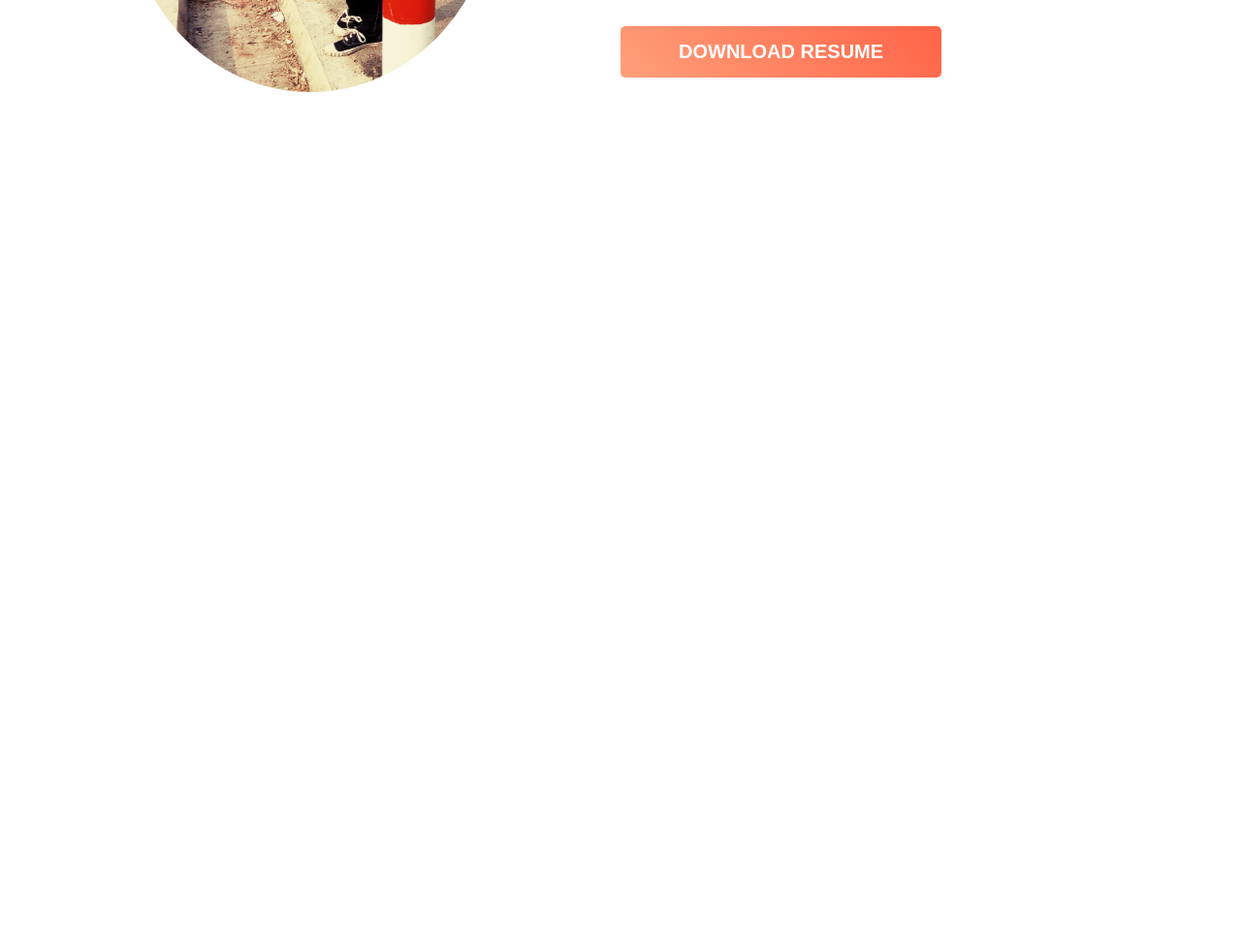
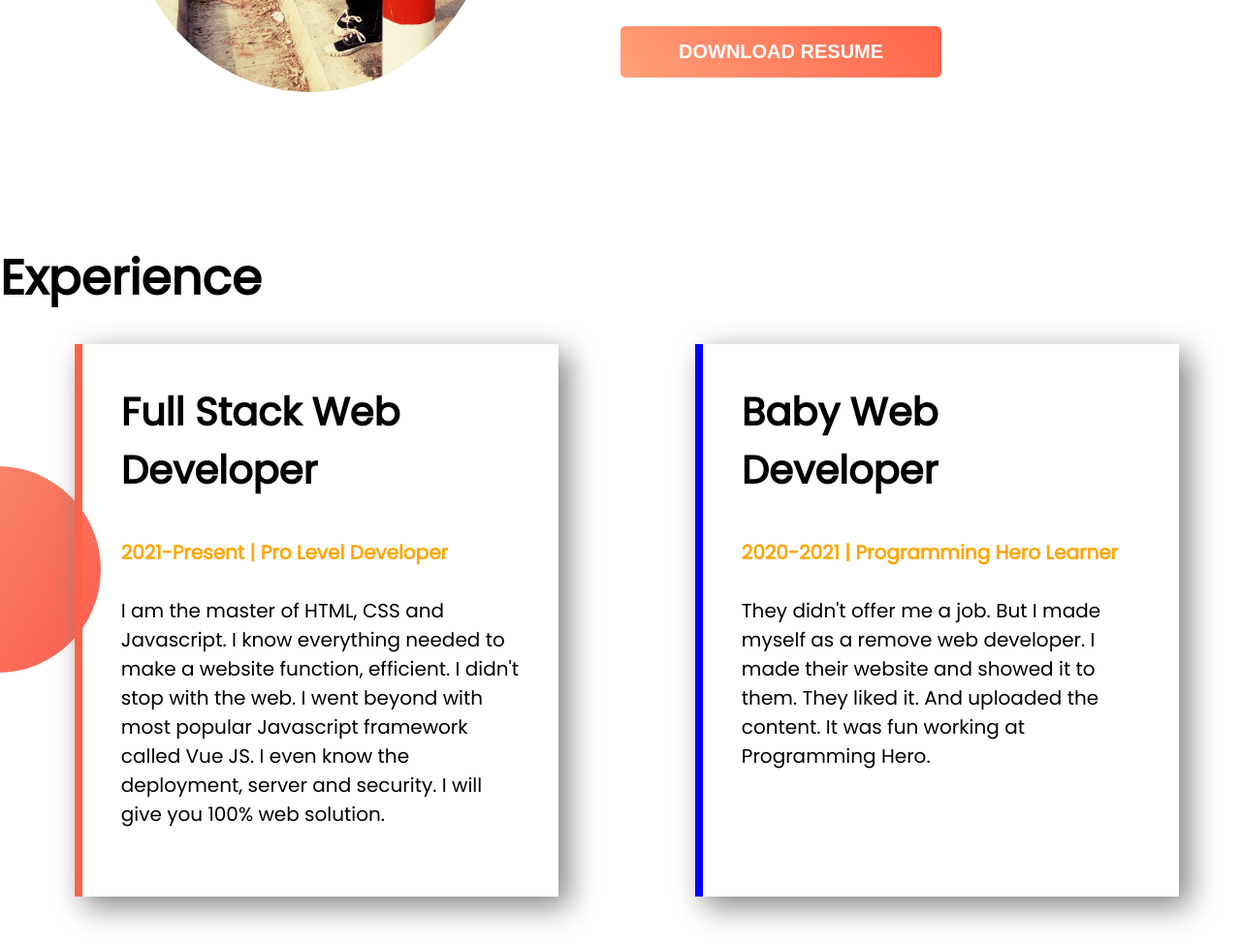
Before and after one commit to Sharif-Miah/portfolio-website, a plain HTML site: page index.html in a window 1280 px wide. Shown: the part 987-1962 px from the top of the page at 97% size. Before the commit the page ends 1237 px from the top, so only its background shows below. Drawn offline with Linux system fonts and the light colour scheme.

Commit message:
experience

```diff
--- a/css/style.css
+++ b/css/style.css
@@ -12,7 +12,7 @@ body {
     color: orange;
 }
 
-section {
+.flexiable {
     display: flex;
     margin-bottom: 50px;
 }
@@ -84,3 +84,36 @@ button {
 .drem-big p {
     width: 80%;
 }
+
+.experience {
+    background-image: url(../img/exp-bg.png);
+    background-repeat: no-repeat;
+    background-position: left center;
+}
+
+.main {
+    width: 40%;
+    margin-left: 6%;
+    margin-right: 5%;
+    /* margin-left: 20px; */
+    box-shadow: 10px 10px 30px gray;
+    padding: 40px;
+}
+
+.main h2 {
+    font-size: 40px;
+    margin-bottom: 40px;
+}
+
+.main h4 {
+    font-size: 20px;
+    margin-top: 10px;
+}
+
+.left-color {
+    border-left: 8px solid tomato;
+}
+
+.left-color2 {
+    border-left: 8px solid blue;
+}
--- a/index.html
+++ b/index.html
@@ -14,7 +14,7 @@
 </head>
 
 <body>
-    <section class="background-img">
+    <section class="background-img flexiable">
         <div class="d-flex">
             <div class="padding">
                 <h1>Welcome To</h1>
@@ -32,7 +32,7 @@
         </div>
     </section>
 
-    <section class="drem-big">
+    <section class="drem-big flexiable">
         <div class="d-flex img-width">
             <img src="./img/sharif1.jpg" class="my-pic">
         </div>
@@ -46,6 +46,27 @@
             <button><a class="btn" href="#">DOWNLOAD RESUME</a></button>
         </div>
     </section>
+    <section class="experience ">
+        <h1>Experience</h1>
+        <div class="flexiable">
+            <div class="d-flex main left-color">
+                <h2>Full Stack Web Developer</h2>
+                <h4 class="orange">2021-Present | Pro Level Developer</h4>
+                <p>I am the master of HTML, CSS and Javascript. I know everything needed to make a website function,
+                    efficient. I didn't stop with the web. I went beyond with most popular Javascript framework
+                    called
+                    Vue JS. I even know the deployment, server and security. I will give you 100% web solution.</p>
+            </div>
+            <div class="d-flex main left-color2">
+                <h2>Baby Web Developer</h2>
+                <h4 class="orange">2020-2021 | Programming Hero Learner</h4>
+                <p>They didn't offer me a job. But I made myself as a remove web developer. I made their website and
+                    showed it to them. They liked it. And uploaded the content. It was fun working at Programming
+                    Hero.
+                </p>
+            </div>
+        </div>
+    </section>
 
 </body>
 
```
